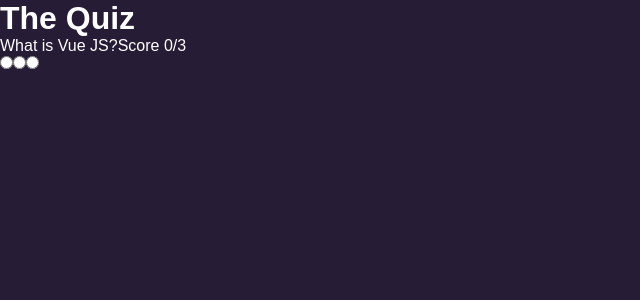
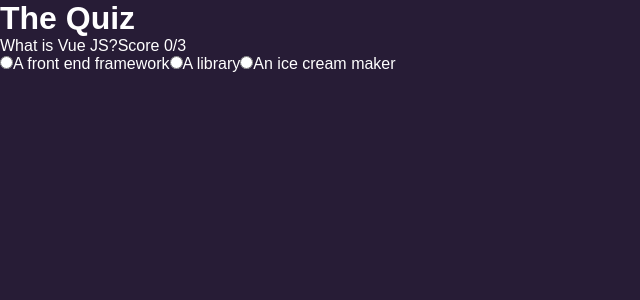
Before and after one commit to drummer-Yurii/quiz-app, a Vue app: page / in a window 1280 px wide. Shown: the top 300 px of the page, without its empty margins (0-640 px from the left). Built offline with nearby package versions, Linux system fonts and the light colour scheme.

Commit message:
display answer

```diff
--- a/src/App.vue
+++ b/src/App.vue
@@ -84,7 +84,11 @@
             type="radio"
             :name="getCurrentQuestion.index"
             :value="index"
+            v-model="getCurrentQuestion.selected"
+            :disabled="getCurrentQuestion.selected"
+            @change="SetAnswer"
           />
+          <span>{{ option }}</span>
         </label>
       </div>
     </section>
```
